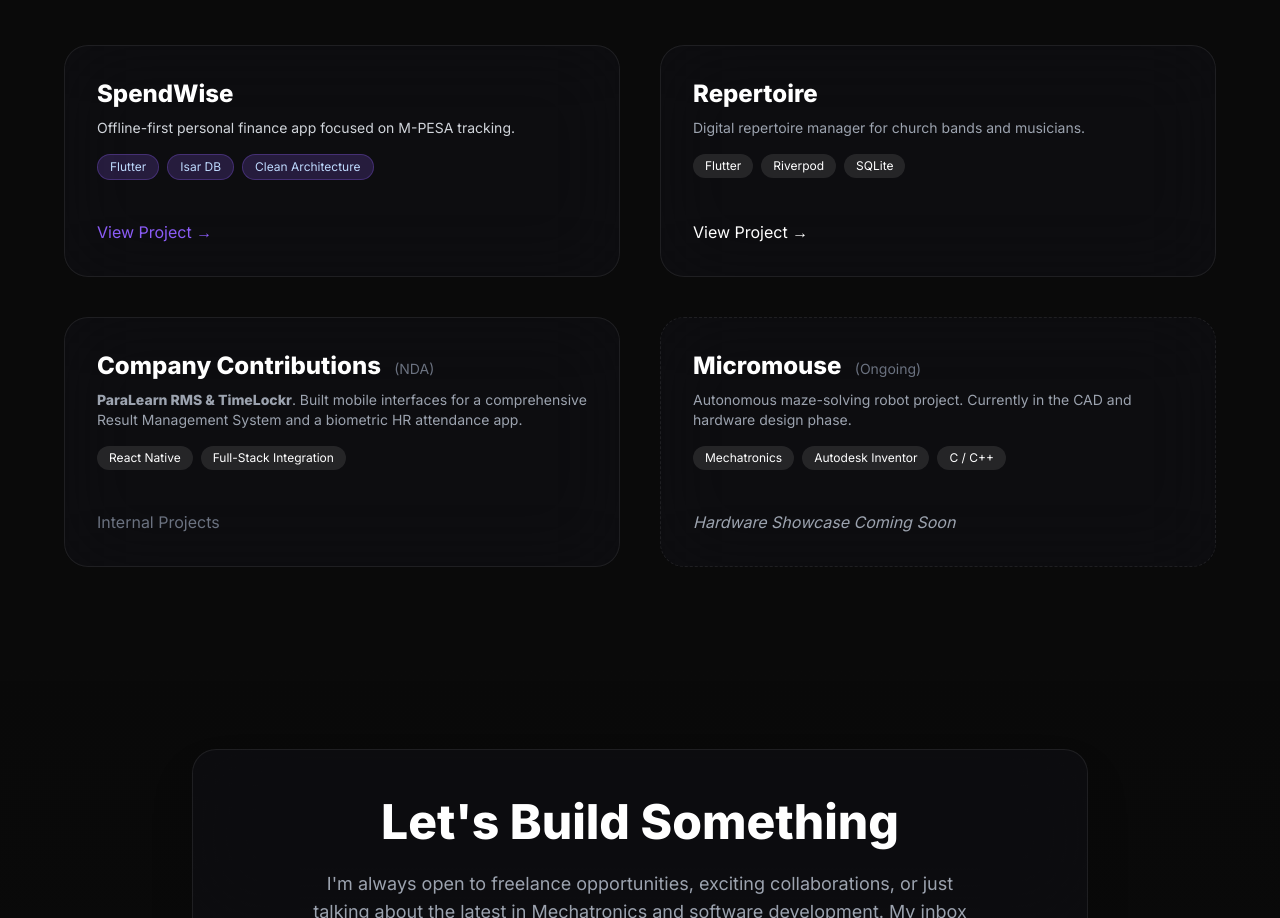
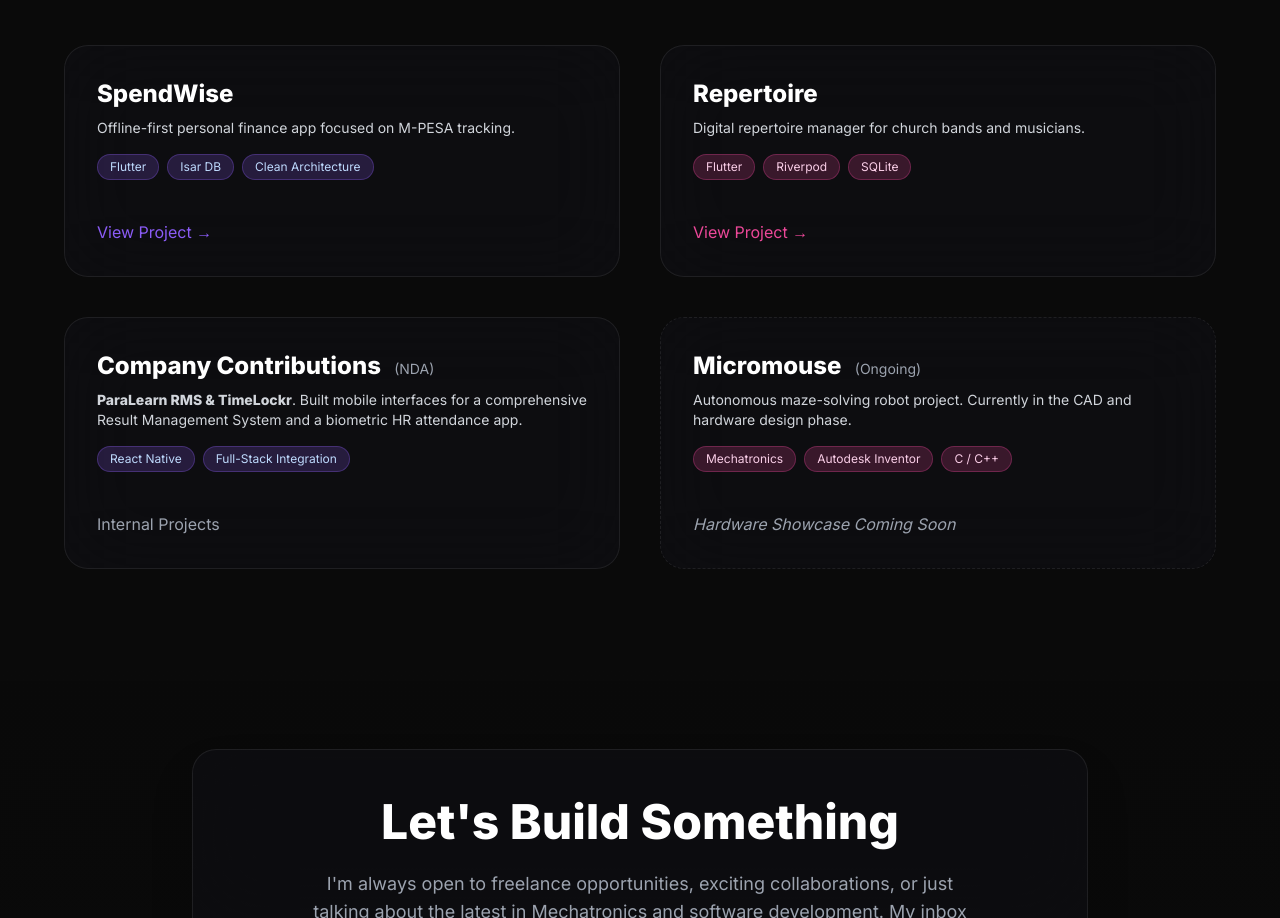
Before and after one commit to printf-Jed/Jed-s-Portfolio-Website, a website built with Vite: page index.html in a window 1280 px wide. Shown: the part 2531-3449 px from the top of the page. Built offline with nearby package versions, Linux system fonts and the light colour scheme; a script that the page names is missing.

Commit message:
fix: apply glow utilities to remaining project cards

```diff
--- a/index.html
+++ b/index.html
@@ -146,41 +146,41 @@
             </div>
 
             <!-- Repertoire -->
-            <div class="glass project-card rounded-3xl p-8 transition-transform duration-200 ease-out flex flex-col justify-between" style="transform-style: preserve-3d;">
+            <div class="glass project-card rounded-3xl p-8 transition-transform duration-200 ease-out flex flex-col justify-between glow-secondary" style="transform-style: preserve-3d;">
               <div>
-                <h3 class="text-2xl font-bold text-white mb-2" style="transform: translateZ(30px);">Repertoire</h3>
-                <p class="text-gray-400 text-sm mb-4" style="transform: translateZ(20px);">Digital repertoire manager for church bands and musicians.</p>
+                <h3 class="text-2xl font-bold text-white mb-2 group-hover:text-secondary transition-colors" style="transform: translateZ(30px);">Repertoire</h3>
+                <p class="text-gray-300 text-sm mb-4" style="transform: translateZ(20px);">Digital repertoire manager for church bands and musicians.</p>
                 <div class="flex flex-wrap gap-2 mb-6" style="transform: translateZ(25px);">
-                  <span class="px-3 py-1 bg-white/10 rounded-full text-xs">Flutter</span>
-                  <span class="px-3 py-1 bg-white/10 rounded-full text-xs">Riverpod</span>
-                  <span class="px-3 py-1 bg-white/10 rounded-full text-xs">SQLite</span>
+                  <span class="px-3 py-1 bg-secondary/20 border border-secondary/30 rounded-full text-xs text-pink-200">Flutter</span>
+                  <span class="px-3 py-1 bg-secondary/20 border border-secondary/30 rounded-full text-xs text-pink-200">Riverpod</span>
+                  <span class="px-3 py-1 bg-secondary/20 border border-secondary/30 rounded-full text-xs text-pink-200">SQLite</span>
                 </div>
               </div>
-              <a href="https://repertoirebysirjed.netlify.app/" target="_blank" class="inline-block mt-4 text-white hover:text-gray-300 transition-colors" style="transform: translateZ(20px);">View Project &rarr;</a>
+              <a href="https://repertoirebysirjed.netlify.app/" target="_blank" class="inline-block mt-4 text-secondary hover:text-white transition-colors" style="transform: translateZ(20px);">View Project &rarr;</a>
             </div>
 
             <!-- Company Contributions (NDA) -->
-            <div class="glass project-card rounded-3xl p-8 transition-transform duration-200 ease-out flex flex-col justify-between" style="transform-style: preserve-3d;">
+            <div class="glass project-card rounded-3xl p-8 transition-transform duration-200 ease-out flex flex-col justify-between glow-primary" style="transform-style: preserve-3d;">
               <div>
-                <h3 class="text-2xl font-bold text-white mb-2" style="transform: translateZ(30px);">Company Contributions <span class="text-sm font-normal text-gray-500 ml-2">(NDA)</span></h3>
-                <p class="text-gray-400 text-sm mb-4" style="transform: translateZ(20px);"><strong>ParaLearn RMS & TimeLockr</strong>. Built mobile interfaces for a comprehensive Result Management System and a biometric HR attendance app.</p>
+                <h3 class="text-2xl font-bold text-white mb-2 group-hover:text-primary transition-colors" style="transform: translateZ(30px);">Company Contributions <span class="text-sm font-normal text-gray-400 ml-2">(NDA)</span></h3>
+                <p class="text-gray-300 text-sm mb-4" style="transform: translateZ(20px);"><strong>ParaLearn RMS & TimeLockr</strong>. Built mobile interfaces for a comprehensive Result Management System and a biometric HR attendance app.</p>
                 <div class="flex flex-wrap gap-2 mb-6" style="transform: translateZ(25px);">
-                  <span class="px-3 py-1 bg-white/10 rounded-full text-xs">React Native</span>
-                  <span class="px-3 py-1 bg-white/10 rounded-full text-xs">Full-Stack Integration</span>
+                  <span class="px-3 py-1 bg-primary/20 border border-primary/30 rounded-full text-xs text-blue-200">React Native</span>
+                  <span class="px-3 py-1 bg-primary/20 border border-primary/30 rounded-full text-xs text-blue-200">Full-Stack Integration</span>
                 </div>
               </div>
-              <span class="inline-block mt-4 text-gray-500" style="transform: translateZ(20px);">Internal Projects</span>
+              <span class="inline-block mt-4 text-gray-400" style="transform: translateZ(20px);">Internal Projects</span>
             </div>
 
             <!-- Micromouse -->
-            <div class="glass project-card rounded-3xl p-8 transition-transform duration-200 ease-out flex flex-col justify-between border-dashed border-2 border-white/20 hover:border-white/40" style="transform-style: preserve-3d;">
+            <div class="glass project-card rounded-3xl p-8 transition-transform duration-200 ease-out flex flex-col justify-between border-dashed border-2 border-secondary/20 hover:border-secondary/50 glow-secondary" style="transform-style: preserve-3d;">
               <div>
-                <h3 class="text-2xl font-bold text-white mb-2" style="transform: translateZ(30px);">Micromouse <span class="text-sm font-normal text-gray-500 ml-2">(Ongoing)</span></h3>
-                <p class="text-gray-400 text-sm mb-4" style="transform: translateZ(20px);">Autonomous maze-solving robot project. Currently in the CAD and hardware design phase.</p>
+                <h3 class="text-2xl font-bold text-white mb-2 group-hover:text-secondary transition-colors" style="transform: translateZ(30px);">Micromouse <span class="text-sm font-normal text-gray-400 ml-2">(Ongoing)</span></h3>
+                <p class="text-gray-300 text-sm mb-4" style="transform: translateZ(20px);">Autonomous maze-solving robot project. Currently in the CAD and hardware design phase.</p>
                 <div class="flex flex-wrap gap-2 mb-6" style="transform: translateZ(25px);">
-                  <span class="px-3 py-1 bg-white/10 rounded-full text-xs">Mechatronics</span>
-                  <span class="px-3 py-1 bg-white/10 rounded-full text-xs">Autodesk Inventor</span>
-                  <span class="px-3 py-1 bg-white/10 rounded-full text-xs">C / C++</span>
+                  <span class="px-3 py-1 bg-secondary/20 border border-secondary/30 rounded-full text-xs text-pink-200">Mechatronics</span>
+                  <span class="px-3 py-1 bg-secondary/20 border border-secondary/30 rounded-full text-xs text-pink-200">Autodesk Inventor</span>
+                  <span class="px-3 py-1 bg-secondary/20 border border-secondary/30 rounded-full text-xs text-pink-200">C / C++</span>
                 </div>
               </div>
               <span class="inline-block mt-4 text-gray-400 italic" style="transform: translateZ(20px);">Hardware Showcase Coming Soon</span>
```
